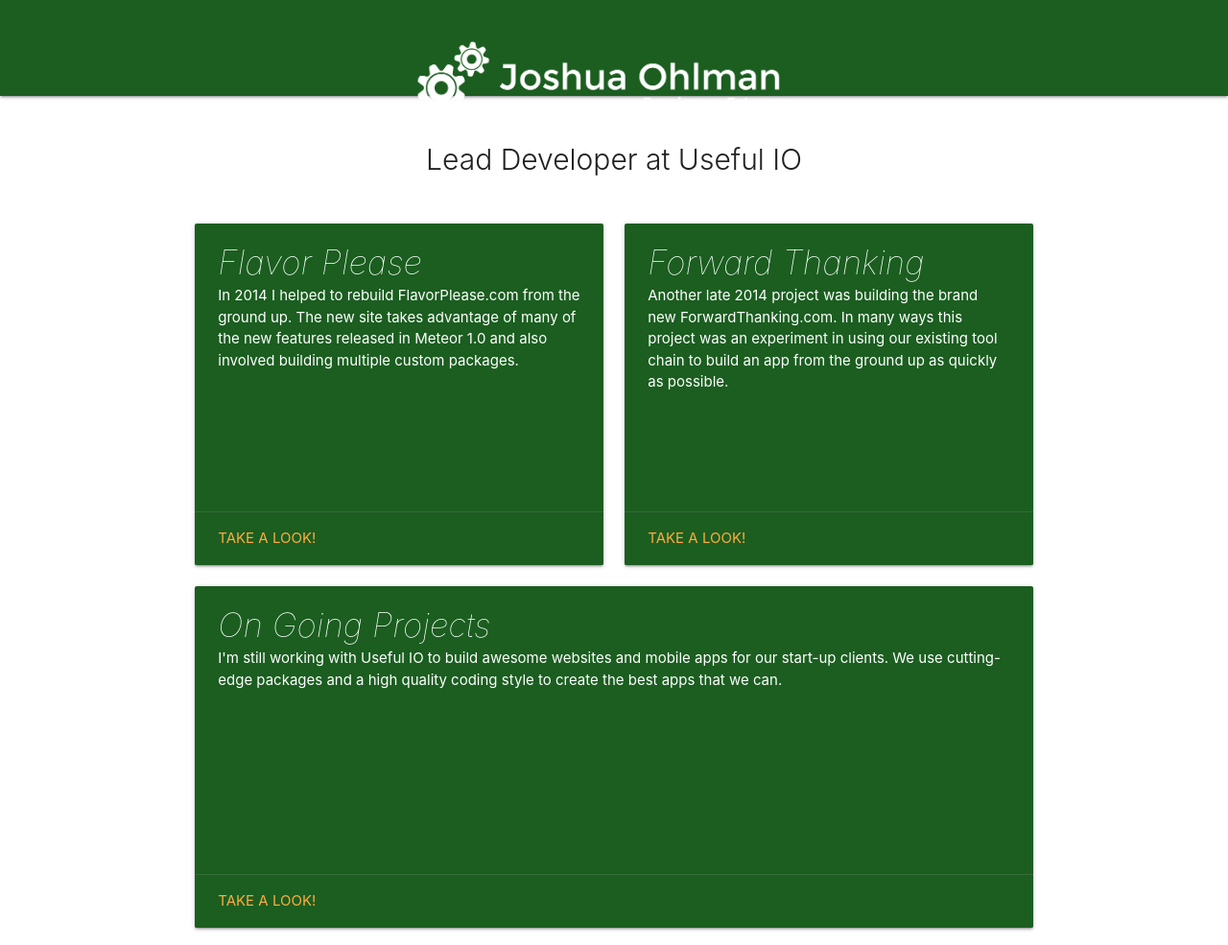
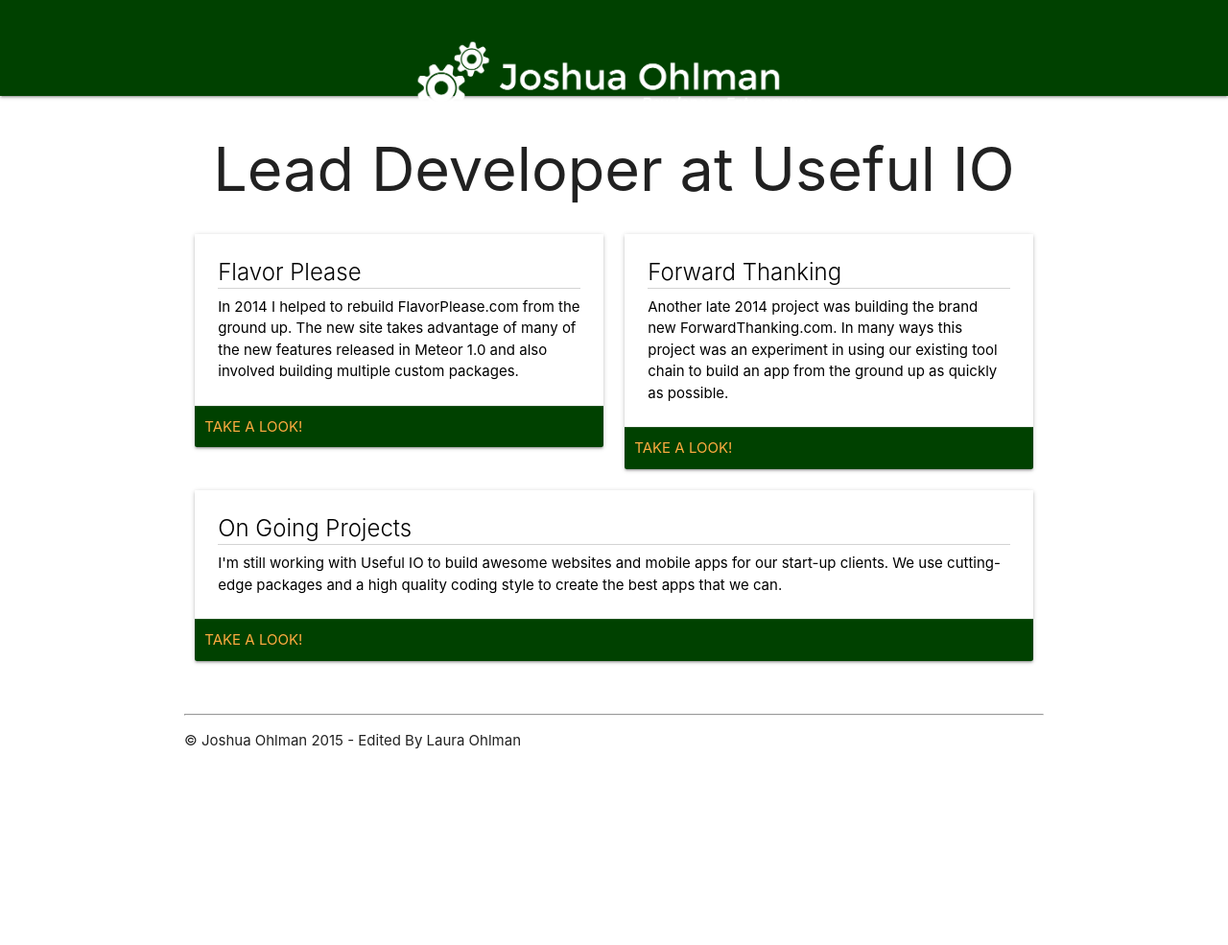
Before and after one commit to mrs-codewriterohs/jpohlman.com, a plain HTML site: page public/index.html in a window 1280 px wide. Shown: the top 985 px of the page at 96% size. After the commit the page ends 800 px from the top, so only its background shows below. Drawn offline with nearby package versions, Linux system fonts and the light colour scheme.

Commit message:
Style Changes

```diff
--- a/public/css/index.css
+++ b/public/css/index.css
@@ -10,38 +10,65 @@ line-height: 64px;
 }
 }
 
-.card .card-title {
-color: #fff;
-font-size: 35px;
-font-weight: 100;
-font-style: italic;
+.card .card-content, .card .card-title {
+    background-color: white;
+    color: black;
 }
 
-.card a {
-color: #FFFFFF;
-margin-right: 20px;
--webkit-transition: color 0.3s ease;
--moz-transition: color 0.3s ease;
--o-transition: color 0.3s ease;
--ms-transition: color 0.3s ease;
-transition: color 0.3s ease;
-text-transform: uppercase;
+.card .card-content {
+    border-bottom-left-radius: 0;
+    border-bottom-right-radius: 0;
 }
 
-html {
-/*font-size: 10px;*/
+.card .card-title {
+    margin-top: 0;
+    border-bottom: 1px lightgrey solid;
 }
 
-h1 {
-font-size: 30px;
-line-height: 4.62rem;
-margin: 2.1rem 0 1.68rem 0;
+.card .card-action, nav, .card .card-action a {
+    background-color: rgb(0, 65, 0);
+    color: white;
 }
 
-h1, h2, h3, h4, h5, h6 {
-font-weight: 300;
+.card .card-action {
+    padding: 10px;
+}
+.card .card-action a:hover {
+    color: yellow;
 }
 
-.card-content {
-    min-height: 300px;
-}
+/*.card .card-title {*/
+/*color: #fff;*/
+/*font-size: 35px;*/
+/*font-weight: 100;*/
+/*font-style: italic;*/
+/*}*/
+
+/*.card a {*/
+/*color: #FFFFFF;*/
+/*margin-right: 20px;*/
+/*-webkit-transition: color 0.3s ease;*/
+/*-moz-transition: color 0.3s ease;*/
+/*-o-transition: color 0.3s ease;*/
+/*-ms-transition: color 0.3s ease;*/
+/*transition: color 0.3s ease;*/
+/*text-transform: uppercase;*/
+/*}*/
+
+/*html {*/
+/*font-size: 10px;*/
+/*}*/
+
+/*h1 {*/
+/*font-size: 30px;*/
+/*line-height: 4.62rem;*/
+/*margin: 2.1rem 0 1.68rem 0;*/
+/*}*/
+
+/*h1, h2, h3, h4, h5, h6 {*/
+/*font-weight: 300;*/
+/*}*/
+
+/*.card-content {*/
+/*    min-height: 300px;*/
+/*}*/
--- a/public/index.html
+++ b/public/index.html
@@ -15,7 +15,7 @@
 </head>
 <body>
     <nav>
-        <div class="nav-wrapper green darken-4">
+        <div class="nav-wrapper">
             <a href="#" class="brand-logo center">
                 <img id="" src="img/logo.png" alt="" />
             </a>
@@ -30,9 +30,9 @@
 
         <div class="row">
             <div class="col s12 l6">
-                <div class="card green darken-4">
-                    <div class="card-content white-text">
-                        <span class="card-title">Flavor Please</span>
+                <div class="card">
+                    <div class="card-content">
+                        <h4 class="card-title">Flavor Please</h4>
                         <p>In 2014 I helped to rebuild FlavorPlease.com from the ground up. The new site takes advantage of many of the new features released in Meteor 1.0 and also involved building multiple custom packages.</p>
                     </div>
                     <div class="card-action">
@@ -41,9 +41,9 @@
                 </div>
             </div>
             <div class="col s12 l6">
-                <div class="card green darken-4">
-                    <div class="card-content white-text">
-                        <span class="card-title">Forward Thanking</span>
+                <div class="card">
+                    <div class="card-content">
+                        <h4 class="card-title">Forward Thanking</h4>
                         <p>Another late 2014 project was building the brand new ForwardThanking.com. In many ways this project was an experiment in using our existing tool chain to build an app from the ground up as quickly as possible.</p>
                     </div>
                     <div class="card-action">
@@ -52,9 +52,9 @@
                 </div>
             </div>
             <div class="col s12">
-              <div class="card green darken-4">
-                <div class="card-content white-text">
-                  <span class="card-title">On Going Projects</span>
+              <div class="card">
+                <div class="card-content">
+                  <h4 class="card-title">On Going Projects</h4>
                   <p>I'm still working with Useful IO to build awesome websites and mobile apps for our start-up clients. We use cutting-edge packages and a high quality coding style to create the best apps that we can.</p>
                 </div>
                 <div class="card-action">
```
